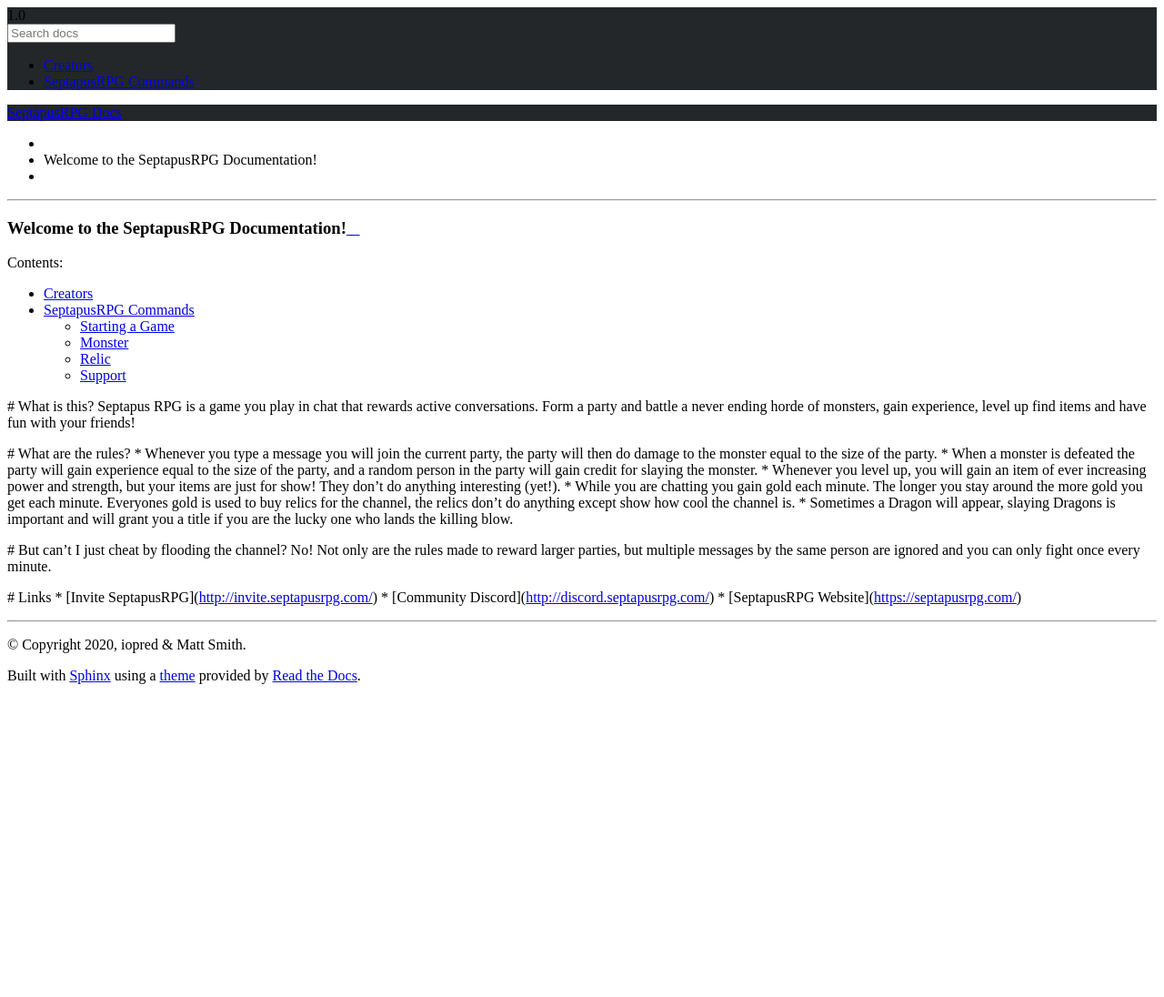
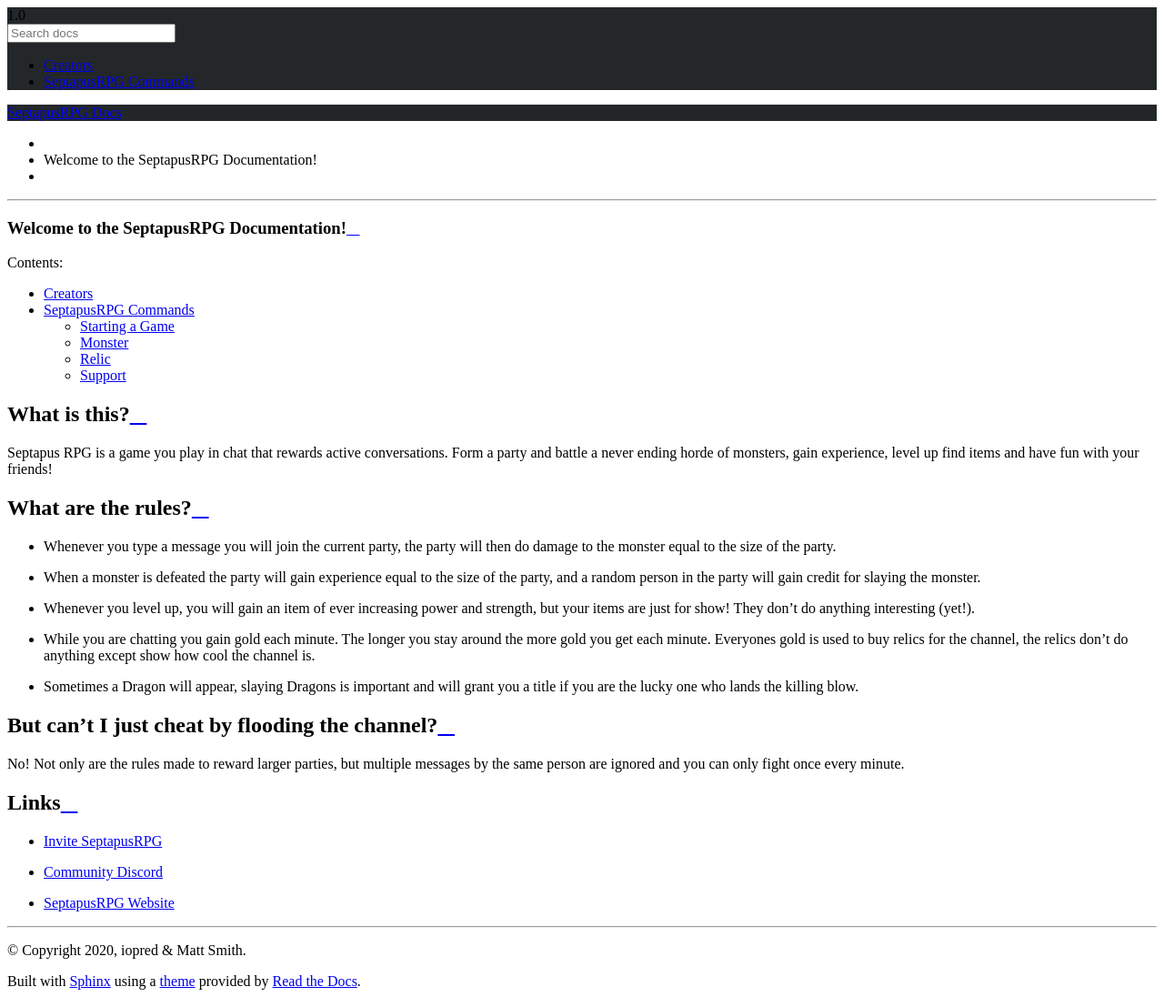
Before and after one commit to MattTheDev/SeptapusRPG.Docs, a Sphinx documentation site: the page built from docs/index.rst, in a window 1280 px wide. Shown: the whole page at 91% size. Built offline with Sphinx 7.4.7 and the Read the Docs theme 2.0.0, drawn with Linux system fonts in a browser that asks for light colours; before the commit the page ends 900 px from its top, so only the background shows below that.

Commit message:
Markdown fixes

```diff
--- a/README.rst
+++ b/README.rst
@@ -25,4 +25,4 @@
 Support
 -------
 
-Having issues? Join the [SeptapusRPG Community Discord Server](http://discord.septapusrpg.com/)!
+Having issues? Join the `SeptapusRPG Community Discord Server <http://discord.septapusrpg.com/>`__
--- a/docs/index.rst
+++ b/docs/index.rst
@@ -9,23 +9,35 @@
 
    *
 
-# What is this?
+=============
+What is this?
+=============
+
 Septapus RPG is a game you play in chat that rewards active conversations. Form a party and battle a never ending horde of monsters, gain experience, level up find items and have fun with your friends!
 
-# What are the rules?
-* Whenever you type a message you will join the current party, the party will then do damage to the monster equal to the size of the party.
-* When a monster is defeated the party will gain experience equal to the size of the party, and a random person in the party will gain credit for slaying the monster.
-* Whenever you level up, you will gain an item of ever increasing power and strength, but your items are just for show! They don't do anything interesting (yet!).
-* While you are chatting you gain gold each minute. The longer you stay around the more gold you get each minute. Everyones gold is used to buy relics for the channel, the relics don't do anything except show how cool the channel is.
-* Sometimes a Dragon will appear, slaying Dragons is important and will grant you a title if you are the lucky one who lands the killing blow.
+===================
+What are the rules?
+===================
 
-# But can't I just cheat by flooding the channel?
+- Whenever you type a message you will join the current party, the party will then do damage to the monster equal to the size of the party.
+- When a monster is defeated the party will gain experience equal to the size of the party, and a random person in the party will gain credit for slaying the monster.
+- Whenever you level up, you will gain an item of ever increasing power and strength, but your items are just for show! They don't do anything interesting (yet!).
+- While you are chatting you gain gold each minute. The longer you stay around the more gold you get each minute. Everyones gold is used to buy relics for the channel, the relics don't do anything except show how cool the channel is.
+- Sometimes a Dragon will appear, slaying Dragons is important and will grant you a title if you are the lucky one who lands the killing blow.
+
+===============================================
+But can't I just cheat by flooding the channel?
+===============================================
+
 No! Not only are the rules made to reward larger parties, but multiple messages by the same person are ignored and you can only fight once every minute.
 
-# Links
-* [Invite SeptapusRPG](http://invite.septapusrpg.com/)
-* [Community Discord](http://discord.septapusrpg.com/)
-* [SeptapusRPG Website](https://septapusrpg.com/)
+=====
+Links
+=====
+
+- `Invite SeptapusRPG <http://invite.septapusrpg.com/>`__
+- `Community Discord <http://discord.septapusrpg.com/>`__
+- `SeptapusRPG Website <https://septapusrpg.com/>`__
 
 .. Indices and tables
 .. ==================
```
